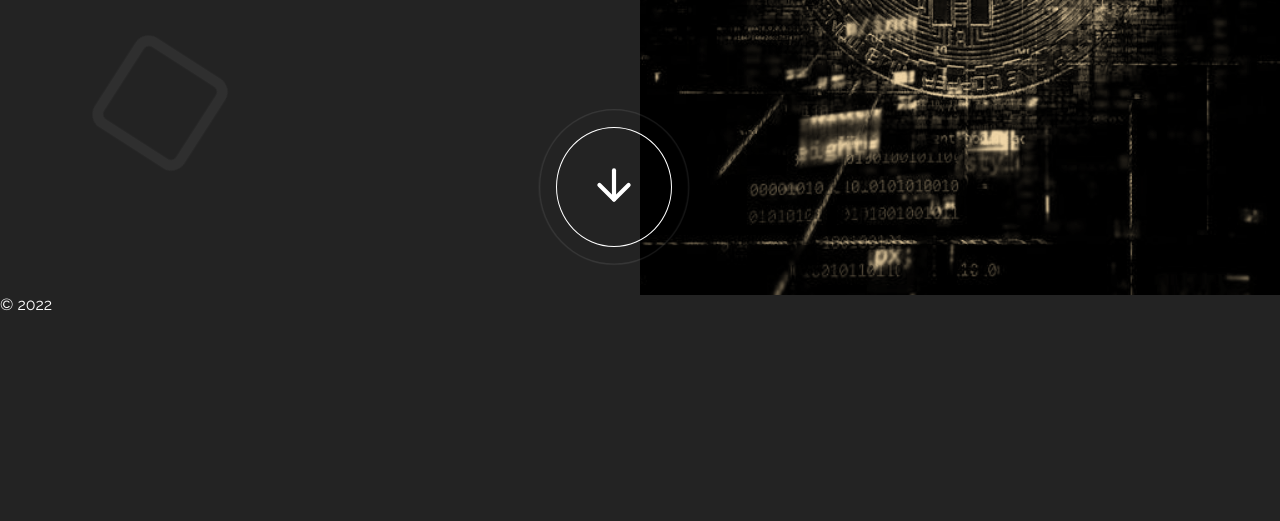
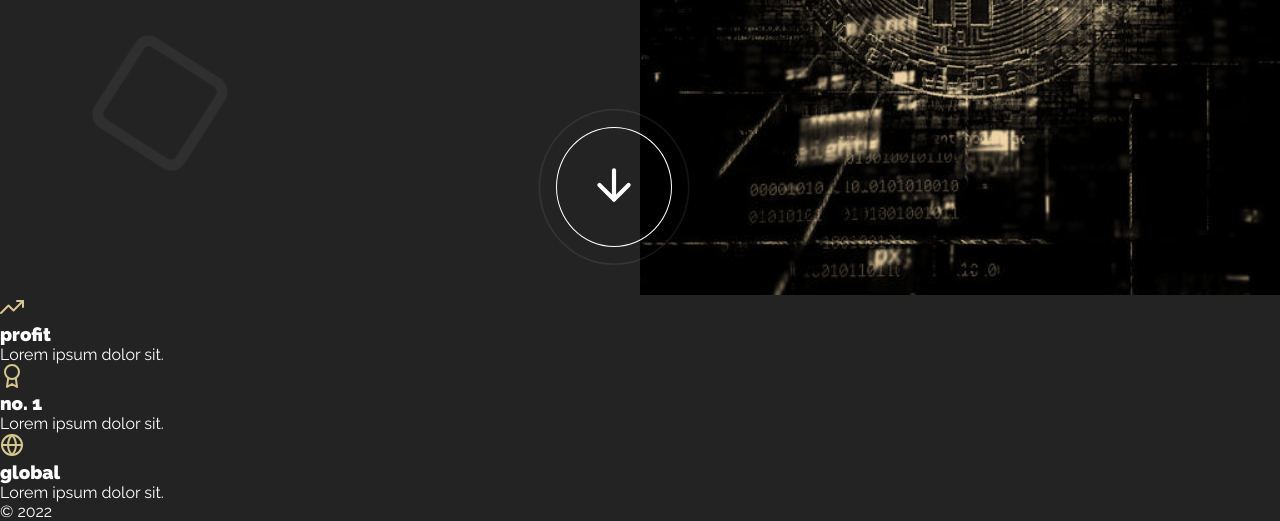
Before and after one commit to krzysztofbem/MMCSchool_Diamonds-Gold-Money, a plain HTML site: page index.html in a window 1280 px wide. Shown: the part 505-1026 px from the top of the page. Before the commit the page ends 819 px from the top, so only its background shows below. Drawn offline with Linux system fonts and the light colour scheme.

Commit message:
section cards added

```diff
--- a/index.html
+++ b/index.html
@@ -55,7 +55,33 @@
         <img class="header__bg-icon-two" src="./img/icons/square.svg" alt="">
     </header>
 
+    <main class="main">
 
+        <section class="cards" id="cards">
+
+
+            <div class="wrapper">
+
+                <div class="cards__box">
+
+                    <div class="cards__card cards__card--one">
+                        <img src="img/icons/trending-up.svg" alt="">
+                        <h3>profit</h3>
+                        <p>Lorem ipsum dolor sit.</p>
+                    </div>
+                    <div class="cards__card cards__card--two">
+                        <img src="img/icons/award.svg" alt="">
+                        <h3>no. 1</h3>
+                        <p>Lorem ipsum dolor sit.</p>
+                    </div>
+                    <div class="cards__card cards__card--three">
+                        <img src="img/icons/globe.svg" alt="">
+                        <h3>global</h3>
+                        <p>Lorem ipsum dolor sit.</p>
+                    </div>
+                </div>
+            </div>
+        </section>
 
 
     <footer class="footer">
```
